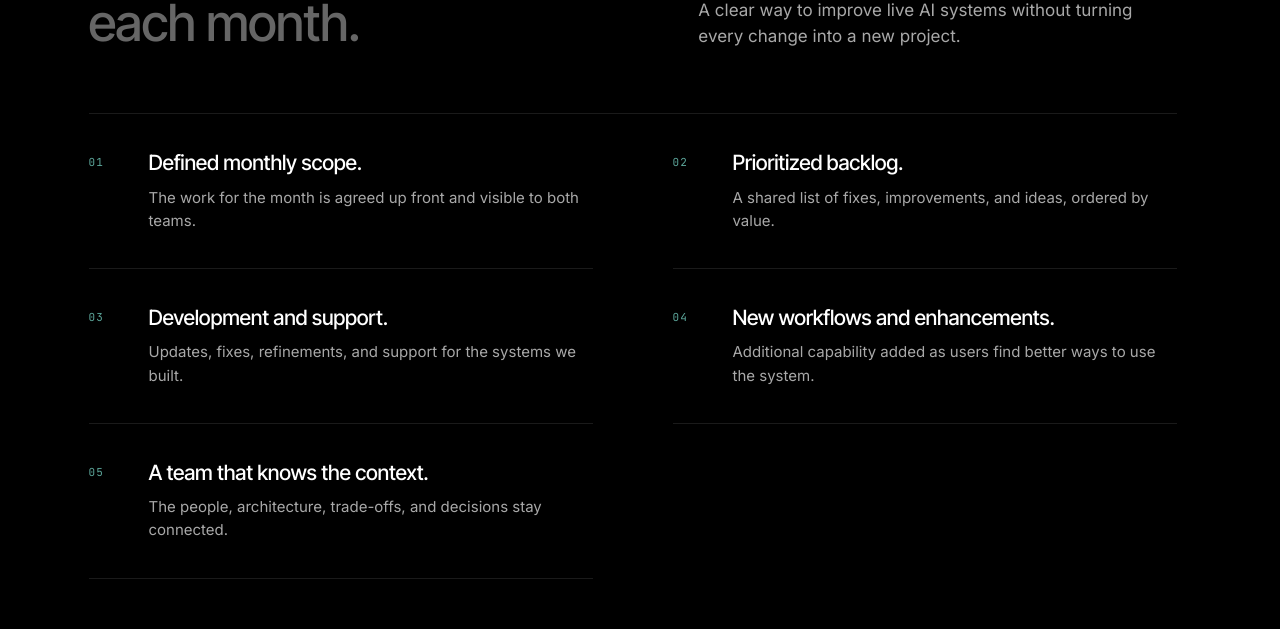
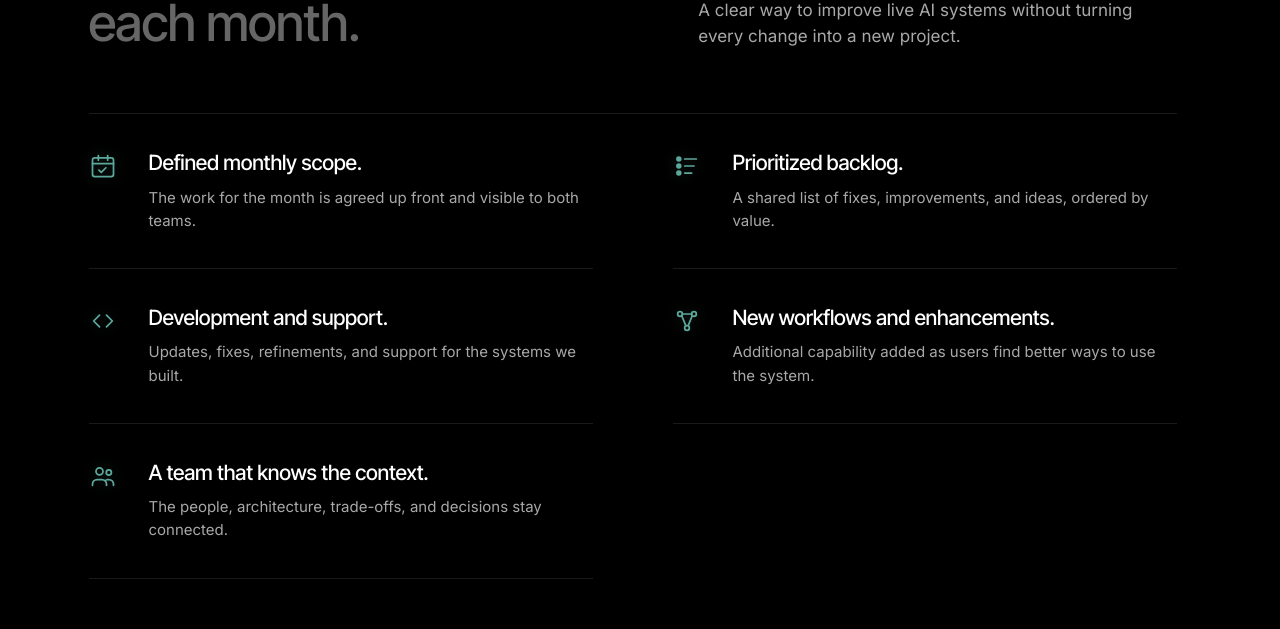
Before and after one commit to mikebayes/originai, a Next.js app: page /services/managed in a window 1280 px wide. Shown: the part 5107-5736 px from the top of the page. Built offline with nearby package versions, Linux system fonts and the light colour scheme.

Commit message:
Managed AI outputs: replace 01-05 numbers with brand icons. Mike: too many numerical sequences on the page (hero meta '03/03 - Managed', monthly rhythm 01-04 stages

```diff
--- a/components/ServicesManagedPage.tsx
+++ b/components/ServicesManagedPage.tsx
@@ -392,37 +392,87 @@ export default function ServicesManagedPage() {
 
           <div className="bp-outputs-list">
             {[
-              [
-                "01",
-                "Defined monthly scope.",
-                "The work for the month is agreed up front and visible to both teams.",
-              ],
-              [
-                "02",
-                "Prioritized backlog.",
-                "A shared list of fixes, improvements, and ideas, ordered by value.",
-              ],
-              [
-                "03",
-                "Development and support.",
-                "Updates, fixes, refinements, and support for the systems we built.",
-              ],
-              [
-                "04",
-                "New workflows and enhancements.",
-                "Additional capability added as users find better ways to use the system.",
-              ],
-              [
-                "05",
-                "A team that knows the context.",
-                "The people, architecture, trade-offs, and decisions stay connected.",
-              ],
-            ].map(([num, h, p]) => (
-              <div className="bp-output-row" key={num}>
-                <div className="num">{num}</div>
+              {
+                key: "scope",
+                /* Calendar with checkmark — "defined monthly scope". */
+                icon: (
+                  <svg viewBox="0 0 24 24" fill="none" stroke="currentColor" strokeWidth="1.5" strokeLinecap="round" strokeLinejoin="round" aria-hidden="true">
+                    <rect x="3" y="5" width="18" height="16" rx="2" />
+                    <line x1="3" y1="10" x2="21" y2="10" />
+                    <line x1="8" y1="3" x2="8" y2="7" />
+                    <line x1="16" y1="3" x2="16" y2="7" />
+                    <path d="M8.5 15.5l2 2 4-4" />
+                  </svg>
+                ),
+                title: "Defined monthly scope.",
+                body: "The work for the month is agreed up front and visible to both teams.",
+              },
+              {
+                key: "backlog",
+                /* Stacked rows with priority dots — "prioritized backlog". */
+                icon: (
+                  <svg viewBox="0 0 24 24" fill="none" stroke="currentColor" strokeWidth="1.5" strokeLinecap="round" strokeLinejoin="round" aria-hidden="true">
+                    <circle cx="5" cy="6" r="1.6" fill="currentColor" />
+                    <circle cx="5" cy="12" r="1.6" fill="currentColor" />
+                    <circle cx="5" cy="18" r="1.6" fill="currentColor" />
+                    <line x1="10" y1="6" x2="20" y2="6" />
+                    <line x1="10" y1="12" x2="18" y2="12" />
+                    <line x1="10" y1="18" x2="16" y2="18" />
+                  </svg>
+                ),
+                title: "Prioritized backlog.",
+                body: "A shared list of fixes, improvements, and ideas, ordered by value.",
+              },
+              {
+                key: "develop",
+                /* Code brackets — "development and support". */
+                icon: (
+                  <svg viewBox="0 0 24 24" fill="none" stroke="currentColor" strokeWidth="1.5" strokeLinecap="round" strokeLinejoin="round" aria-hidden="true">
+                    <polyline points="9 7 4 12 9 17" />
+                    <polyline points="15 7 20 12 15 17" />
+                  </svg>
+                ),
+                title: "Development and support.",
+                body: "Updates, fixes, refinements, and support for the systems we built.",
+              },
+              {
+                key: "workflow",
+                /* Branching nodes — "new workflows and enhancements". */
+                icon: (
+                  <svg viewBox="0 0 24 24" fill="none" stroke="currentColor" strokeWidth="1.5" strokeLinecap="round" strokeLinejoin="round" aria-hidden="true">
+                    <circle cx="6" cy="6" r="2" />
+                    <circle cx="18" cy="6" r="2" />
+                    <circle cx="12" cy="18" r="2" />
+                    <path d="M7.5 7.5L11 16" />
+                    <path d="M16.5 7.5L13 16" />
+                    <line x1="8" y1="6" x2="16" y2="6" />
+                  </svg>
+                ),
+                title: "New workflows and enhancements.",
+                body: "Additional capability added as users find better ways to use the system.",
+              },
+              {
+                key: "team",
+                /* Two figures — "team that knows the context". */
+                icon: (
+                  <svg viewBox="0 0 24 24" fill="none" stroke="currentColor" strokeWidth="1.5" strokeLinecap="round" strokeLinejoin="round" aria-hidden="true">
+                    <circle cx="9" cy="8" r="3" />
+                    <path d="M3 20v-1a4 4 0 0 1 4-4h4a4 4 0 0 1 4 4v1" />
+                    <circle cx="17" cy="9" r="2.2" />
+                    <path d="M14 16a3.2 3.2 0 0 1 2-1h1a4 4 0 0 1 4 4v1" />
+                  </svg>
+                ),
+                title: "A team that knows the context.",
+                body: "The people, architecture, trade-offs, and decisions stay connected.",
+              },
+            ].map(({ key, icon, title, body }) => (
+              <div className="bp-output-row" key={key}>
+                <div className="bp-output-icon" aria-hidden="true">
+                  {icon}
+                </div>
                 <div>
-                  <h3>{h}</h3>
-                  <p>{p}</p>
+                  <h3>{title}</h3>
+                  <p>{body}</p>
                 </div>
               </div>
             ))}
--- a/styles/services-deep.css
+++ b/styles/services-deep.css
@@ -1016,6 +1016,28 @@
   font-size: 11px; letter-spacing: 0.10em;
   color: var(--accent);
   margin-top: 4px;
+}
+
+/* Icon variant of the output row leading column. Used on Managed AI's
+   "What you get each month" instead of 01/02/03 numbers — Mike asked
+   2026-05-06 to reduce numerical sequence noise on the page. SVGs are
+   stroke-only, currentColor inherits the teal --svc-accent. */
+.bp-output-row .bp-output-icon {
+  width: 28px; height: 28px;
+  display: flex;
+  align-items: center;
+  justify-content: center;
+  color: var(--svc-accent);
+  margin-top: 2px;
+  /* Slight glow so the icon reads as a deliberate accent rather than
+     a plain stroke. */
+  filter: drop-shadow(0 0 6px rgba(93, 168, 156, 0.20));
+}
+
+.bp-output-row .bp-output-icon svg {
+  width: 100%;
+  height: 100%;
+  display: block;
 }
 
 .bp-output-row h3 {
```
